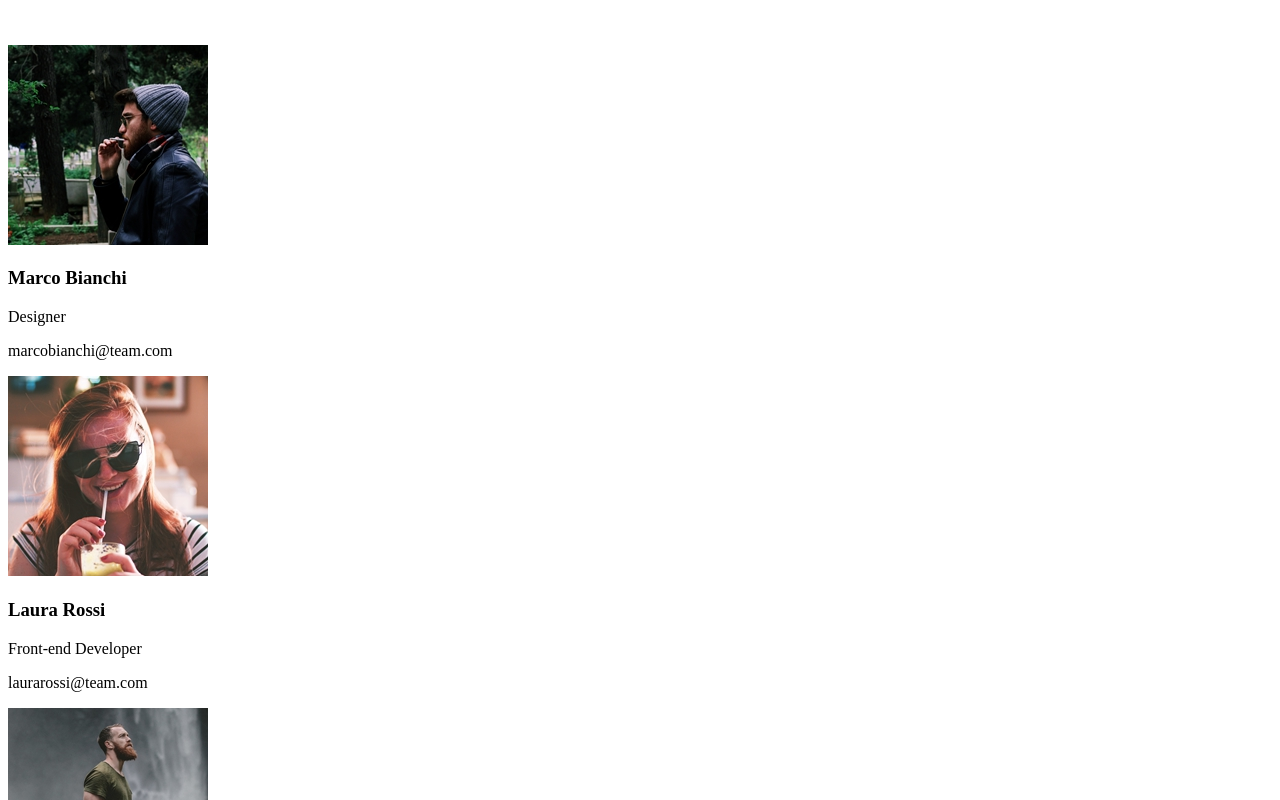
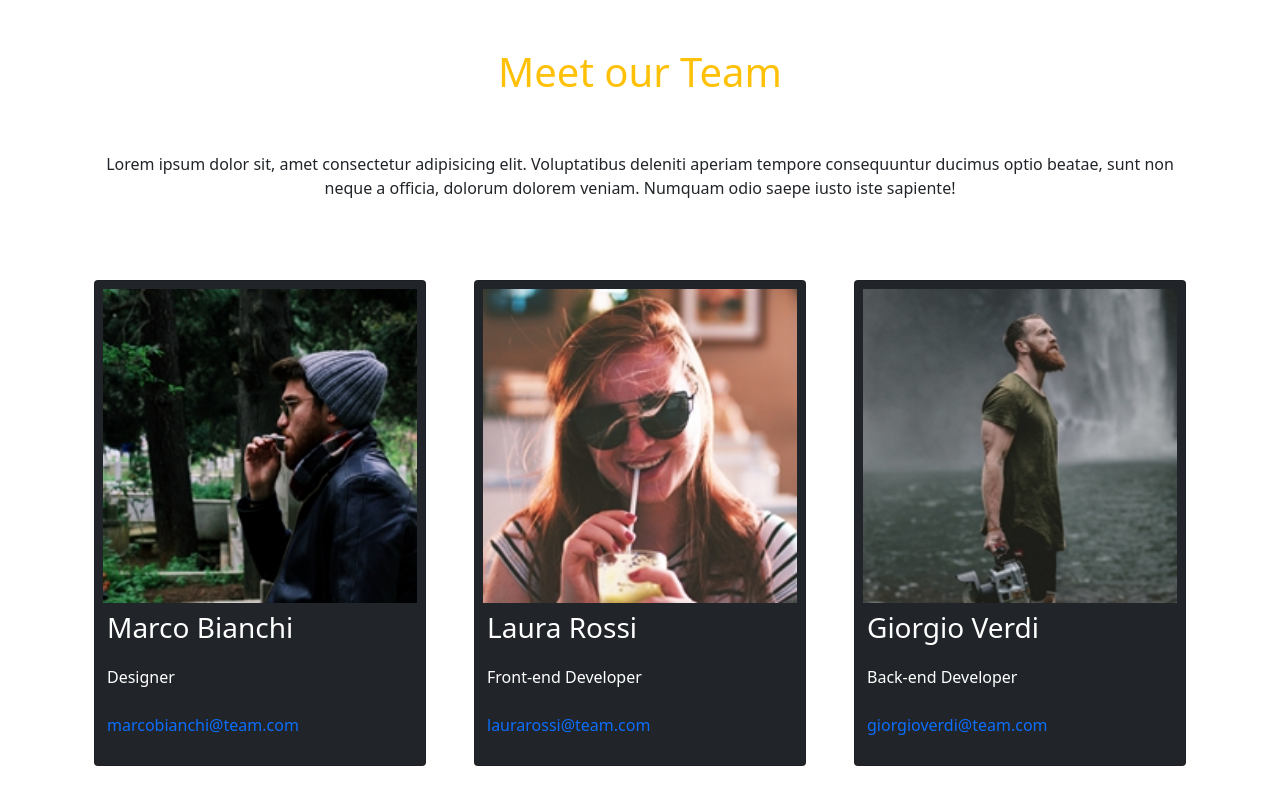
Before and after one commit to giorgiadifranco/js-our-team, a plain HTML site: page index.html in a window 1280 px wide. Shown: the top 800 px of the page. Drawn offline with nearby package versions, Linux system fonts and the light colour scheme.

Commit message:
fix  style

```diff
--- a/assets/script.js
+++ b/assets/script.js
@@ -53,13 +53,13 @@ for (let i = 0 ; i < teamMembers.length; i++){
     //console.log(member);
 
     let markup =  `
-                  <div class="col-3 g-5">
+                  <div class="col-4 g-5">
 
                     <div class="card bg-dark p-2">
-                        <img  class="float-start w-5" src="${img}" alt="">
-                        <h3 class="text-white ">${name}</h3>
-                        <p class="text-white">${role}</p>
-                        <p class="text-primary">${email}</p>
+                        <img  class="float-start w-20 h-120" src="${img}" alt="">
+                        <h3 class="text-white p-1 py-2">${name}</h3>
+                        <p class="text-white p-1">${role}</p>
+                        <p class="text-primary p-1">${email}</p>
                     </div>
                   </div>`
 
--- a/index.html
+++ b/index.html
@@ -3,25 +3,26 @@
 <head>
     <meta charset="UTF-8">
     <meta name="viewport" content="width=device-width, initial-scale=1.0">
+    <link href="https://cdn.jsdelivr.net/npm/bootstrap@5.0.2/dist/css/bootstrap.min.css" rel="stylesheet" integrity="sha384-EVSTQN3/azprG1Anm3QDgpJLIm9Nao0Yz1ztcQTwFspd3yD65VohhpuuCOmLASjC" crossorigin="anonymous">
+    <link rel="stylesheet" href="./assets/css/style.css">
     <title>Document</title>
 </head>
 <body>
 
-    <header>
+        <header class="app_header p-5 align-center">
+            <div>
+                <h1 class="text-warning text-center"> Meet our Team</h1>
+            </div>
 
-    </header>
+        </header>
+
 
     <main>
         <div class="container">
-            <div class="row">
-                <div class="col-4">
-                    <div class="card">
-                        <img src="" alt="">
-                        <h3></h3>
-                        <p></p>
-                        <p></p>
-                    </div>
-                </div>
+            <p class="text-center">Lorem ipsum dolor sit, amet consectetur adipisicing elit. Voluptatibus deleniti aperiam tempore consequuntur ducimus optio beatae, sunt non neque a officia, dolorum dolorem veniam. Numquam odio saepe iusto iste sapiente!</p>
+            <div class="row d-flex py-3">
+
+
             </div>
         </div>
     </main>
```
Also changed, not shown: test/index.html (+0 -3 lines).
